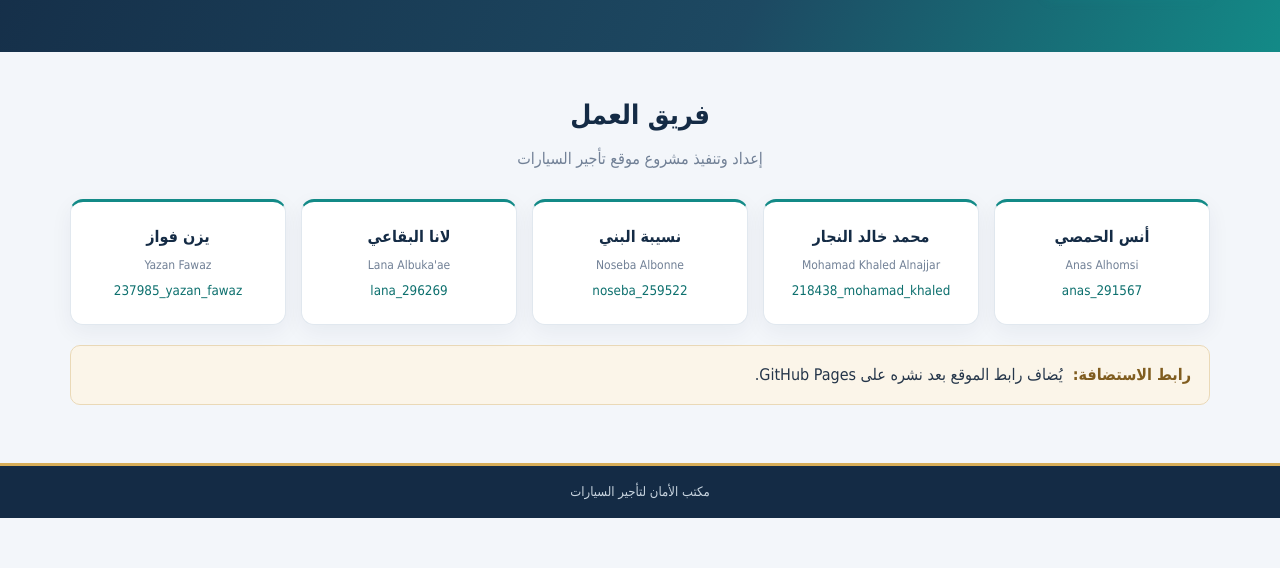
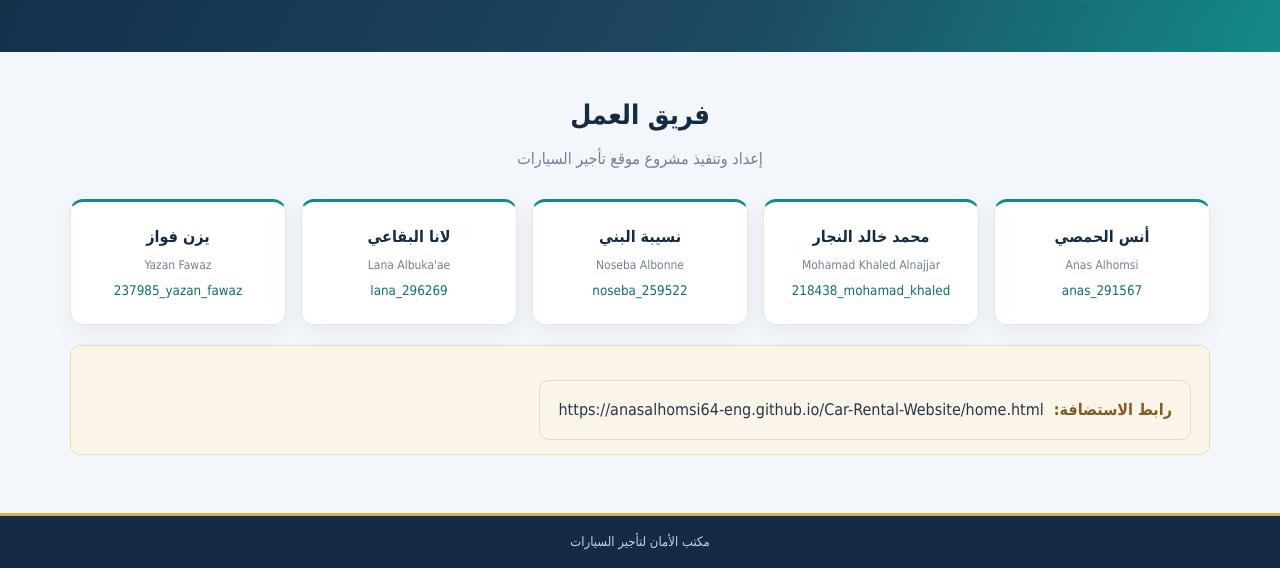
Before and after one commit to anasalhomsi64-eng/Car-Rental-Website, a plain HTML site: page home.html in a window 1280 px wide. Shown: the part 389-957 px from the top of the page. Before the commit the page ends 907 px from the top, so only its background shows below. Drawn offline with Linux system fonts and the light colour scheme.

Commit message:
Update home.html

```diff
--- a/home.html
+++ b/home.html
@@ -49,8 +49,10 @@
       <div class="team-card"><strong>يزن فواز</strong><span>Yazan Fawaz</span><small>237985_yazan_fawaz</small></div>
     </div>
     <div class="publish-panel">
-      <strong>رابط الاستضافة:</strong>
-      <span>يُضاف رابط الموقع بعد نشره على GitHub Pages.</span>
+      <div class="publish-panel">
+  <strong>رابط الاستضافة:</strong>
+  <a href="https://anasalhomsi64-eng.github.io/Car-Rental-Website/home.html">https://anasalhomsi64-eng.github.io/Car-Rental-Website/home.html</a>
+</div>
     </div>
   </div>
 
```
